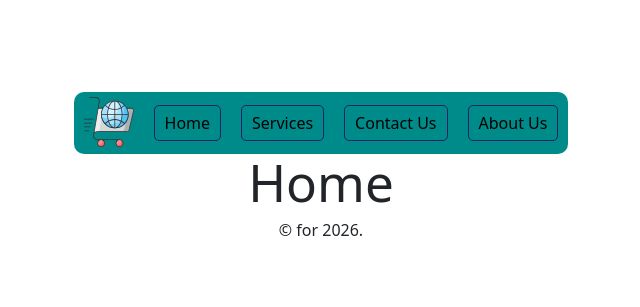
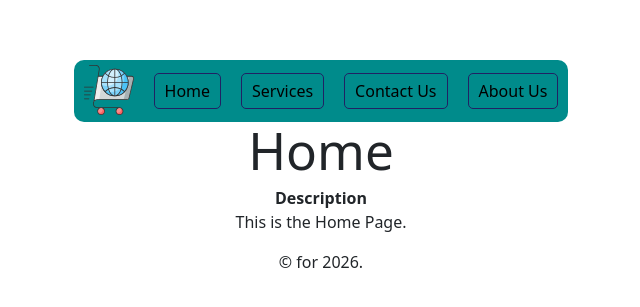
Before and after one commit to codeandlifewithkp/Ecommerce-React-App, a React (Vite) app: page / in a window 1280 px wide. Shown: the part 233-540 px from the top of the page, without its empty margins (319-959 px from the left). Built offline with nearby package versions, Linux system fonts and the light colour scheme.

Commit message:
modify src

```diff
--- a/src/Components/css/Header.css
+++ b/src/Components/css/Header.css
@@ -21,7 +21,7 @@ header {
     border: 1px solid rgb(33, 33, 100);
     border-radius: 5px;
     color: black;
-    transition: 0.5s ease;
+    transition: 0.3s ease-in-out;
 }
 
 .navbar a:hover {
--- a/src/Pages/Home.jsx
+++ b/src/Pages/Home.jsx
@@ -6,6 +6,10 @@ function Home () {
         <>
             <Header />
             <h1>Home</h1>
+            <section>
+                <b>Description</b>
+                <p>This is the Home Page.</p>
+            </section>
             <Footer />
         </>
     );
```
